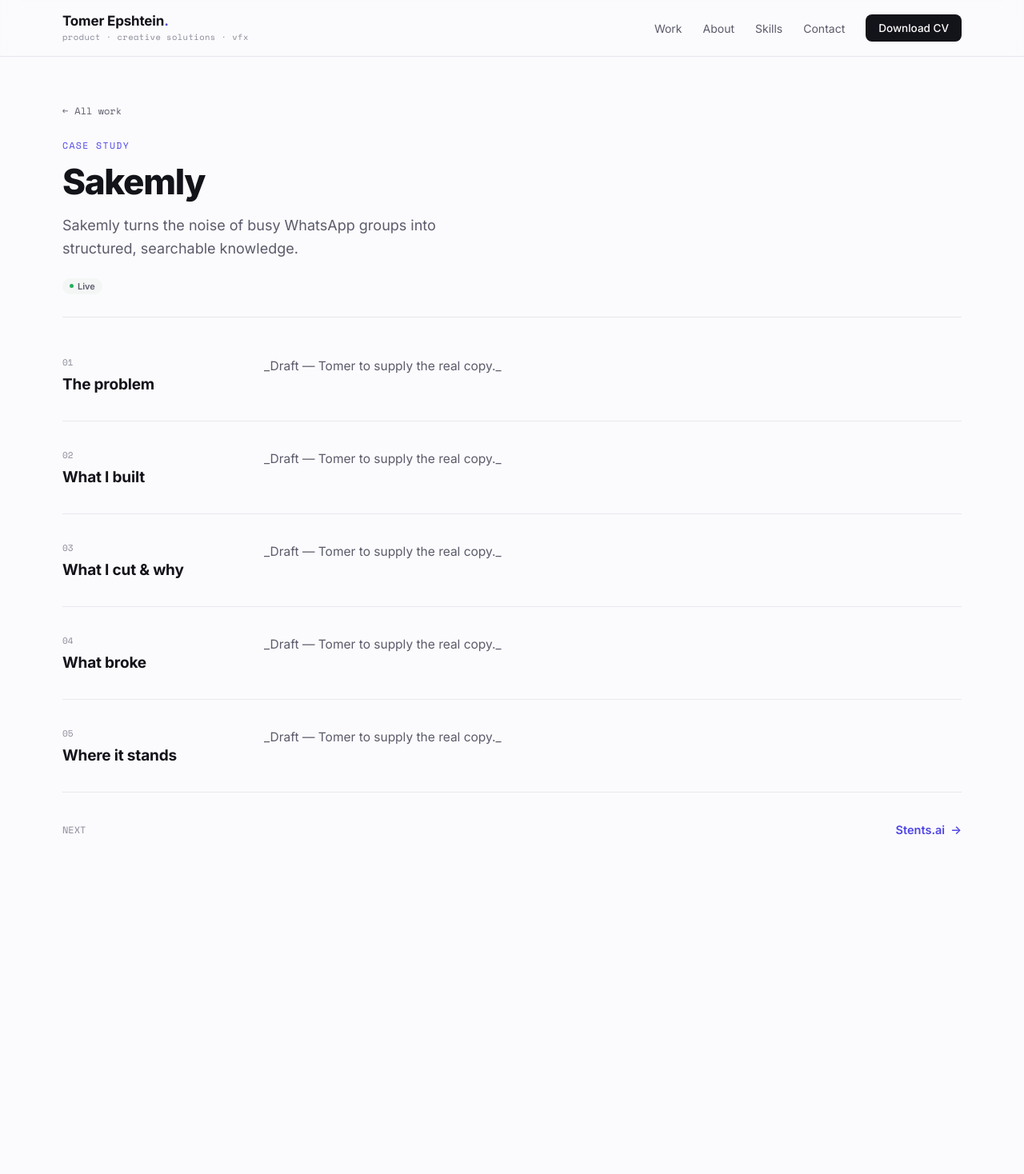
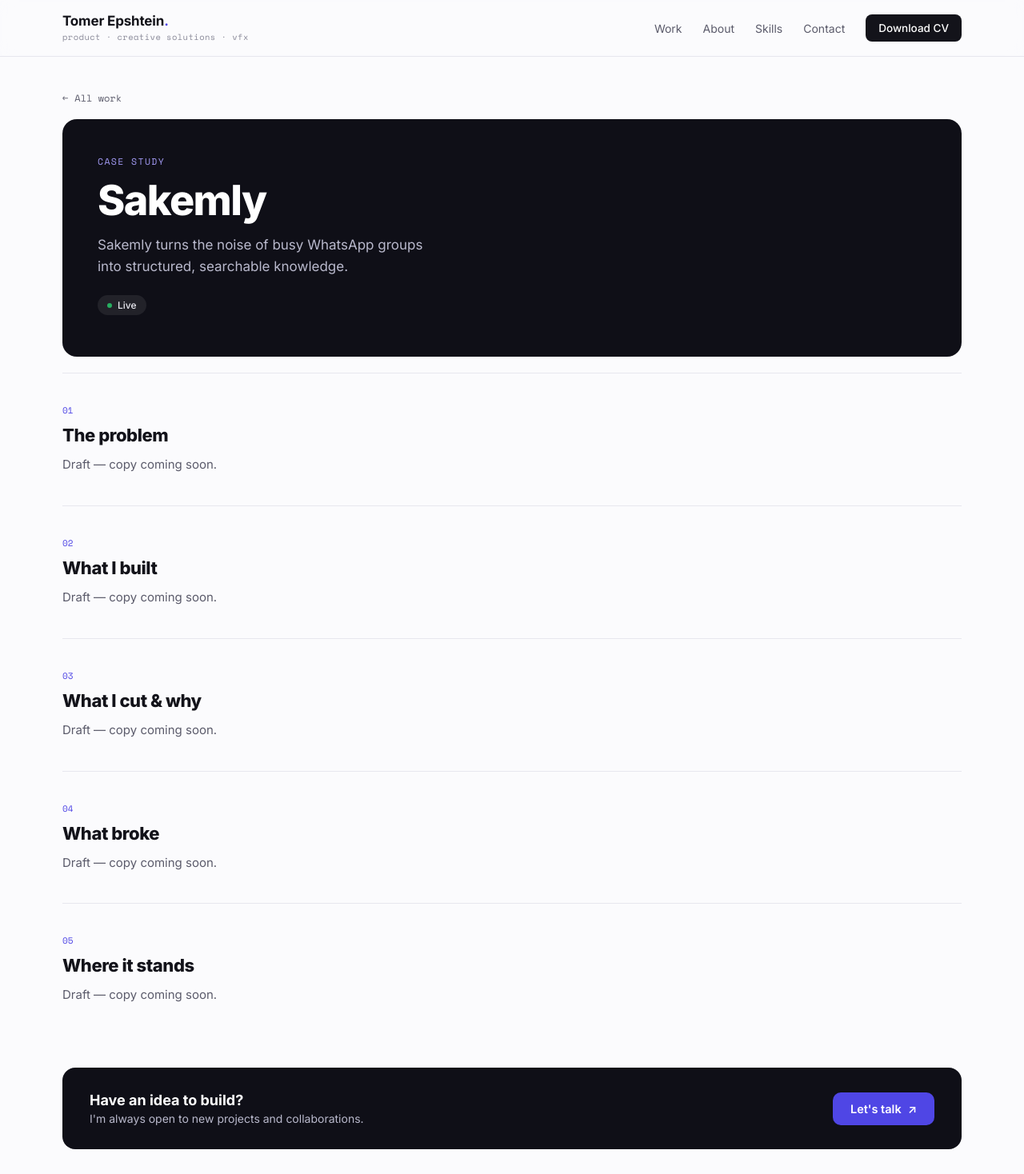
Before and after one commit to tomereps/portfolio, a React (Vite) app: page /work/sakemly in a window 1280 px wide. Shown: the top 1468 px of the page at 80% size. Before the commit the page ends 1086 px from the top, so only its background shows below. Built offline with nearby package versions, Linux system fonts and the light colour scheme.

Commit message:
Rich case-study template: hero, meta bar, structured sections, CTA

```diff
--- a/src/data/projects.js
+++ b/src/data/projects.js
@@ -5,19 +5,7 @@
 
 import stentsOg from '../assets/Stents/OG_IMAGE.png';
 
-/*
- * Case-study sections follow a fixed shape so the CaseStudy template
- * can render any project. Tomer is writing the raw material; the
- * placeholder text below is clearly marked and meant to be replaced.
- *
- *   problem      — the real user and the pain
- *   built        — what I actually shipped
- *   cut          — what I chose NOT to build, and why
- *   broke        — what broke / surprised me
- *   status       — where it stands now
- */
-
-const PLACEHOLDER = '_Draft — Tomer to supply the real copy._';
+const DRAFT = 'Draft — copy coming soon.';
 
 export const shipped = [
   {
@@ -28,19 +16,101 @@
     bg: 'linear-gradient(135deg,#1b1b24,#2a2233)',
     fg: '#c9b8ff',
     frame: 'brief  →  beats  →  storyboard  →  consistent shots',
+    image: stentsOg,
     desc: 'An AI production pipeline that carries a creator from written brief to a consistent storyboard and video — built node by node from my own VFX workflow.',
-    image: stentsOg,
-    stack: ['React Flow', 'AI Pipeline', 'UX', 'Video Gen'],
+
+    // TODO: confirm the real URLs before pushing.
+    website: 'https://stents.ai',
+    demo: '',
+
     caseStudy: {
       intro:
         'Stents.ai carries a creator from written brief to a consistent storyboard and video, node by node.',
-      sections: {
-        problem: PLACEHOLDER,
-        built: PLACEHOLDER,
-        cut: PLACEHOLDER,
-        broke: PLACEHOLDER,
-        status: PLACEHOLDER,
-      },
+      meta: [
+        { label: 'My role', value: 'Product Builder' },
+        { label: 'Duration', value: '2024 – Present' },
+        { label: 'Team', value: 'Solo Project' },
+        { label: 'Tech', value: 'React Flow, Supabase, AI APIs, Node.js' },
+        { label: 'Industry', value: 'AI / Creative Tools · Film & Advertising' },
+      ],
+      sections: [
+        {
+          num: '01',
+          label: 'The problem',
+          lead: 'Creative teams waste hours jumping between tools, struggling to keep consistency across text, images, storyboard and video.',
+          bullets: [
+            'Too many disconnected tools',
+            'Inconsistency in characters and shots',
+            'Hard to iterate and manage feedback',
+            'Slow from idea to final video',
+          ],
+        },
+        {
+          num: '02',
+          label: 'What I built',
+          lead: 'A node-based production platform that connects the entire creative workflow — from brief to final cut.',
+          features: [
+            { title: 'Visual workflow', desc: 'Node-by-node production pipeline.' },
+            { title: 'Consistency engine', desc: 'Characters, style and scenes stay consistent.' },
+            { title: 'AI-powered', desc: 'Leverages leading image & video models.' },
+            { title: 'For teams', desc: 'Share, review and iterate in one place.' },
+          ],
+        },
+        {
+          num: '03',
+          label: 'What I cut & why',
+          lead: 'Focused on a clean, flexible core. Cut complex timeline and editing features to ship faster and validate with real users.',
+          columns: [
+            {
+              title: 'Cut',
+              items: [
+                'Full timeline editor (v1)',
+                'Advanced 3D camera tools',
+                'Built-in asset marketplace',
+              ],
+            },
+            {
+              title: 'Why',
+              items: ['Focus on the core workflow', 'Faster development', 'Ship, learn, iterate'],
+            },
+          ],
+        },
+        {
+          num: '04',
+          label: 'What broke',
+          lead: 'Early AI outputs were inconsistent and unpredictable. Workflows got messy as projects scaled.',
+          columns: [
+            {
+              title: 'What broke',
+              items: [
+                'Character drift between shots',
+                'Wrong camera angles',
+                'Long render times',
+                'Complex branching logic',
+              ],
+            },
+            {
+              title: 'How I fixed it',
+              items: [
+                'Reference locking & seed control',
+                'Smarter prompts & constraints',
+                'Caching & async rendering',
+                'Simplified data model',
+              ],
+            },
+          ],
+        },
+        {
+          num: '05',
+          label: 'Where it stands',
+          lead: 'From brief to consistent storyboard and video — and still growing.',
+          features: [
+            { title: 'Live', desc: 'stents.ai is live and used in real projects.' },
+            { title: 'Growing', desc: 'New features and models added regularly.' },
+            { title: 'Next', desc: 'Team collaboration, advanced editing and more control.' },
+          ],
+        },
+      ],
     },
   },
   {
@@ -52,31 +122,22 @@
     fg: '#7ee2a8',
     frame: 'noisy group chat  →  structured, searchable knowledge',
     desc: 'Turns busy WhatsApp groups into clean, searchable summaries — so you stop scrolling 400 messages to find the one that mattered.',
-    stack: ['React Native', 'Supabase', 'AI / LLM', 'Summaries'],
+    website: '',
+    demo: '',
     caseStudy: {
       intro:
         'Sakemly turns the noise of busy WhatsApp groups into structured, searchable knowledge.',
-      sections: {
-        problem: PLACEHOLDER,
-        built: PLACEHOLDER,
-        cut: PLACEHOLDER,
-        broke: PLACEHOLDER,
-        status: PLACEHOLDER,
-      },
+      sections: [
+        { num: '01', label: 'The problem', lead: DRAFT },
+        { num: '02', label: 'What I built', lead: DRAFT },
+        { num: '03', label: 'What I cut & why', lead: DRAFT },
+        { num: '04', label: 'What broke', lead: DRAFT },
+        { num: '05', label: 'Where it stands', lead: DRAFT },
+      ],
     },
   },
 ];
 
-/* Ordered section metadata for the case-study template. */
-export const caseStudyOrder = [
-  { key: 'problem', label: 'The problem', num: '01' },
-  { key: 'built', label: 'What I built', num: '02' },
-  { key: 'cut', label: 'What I cut & why', num: '03' },
-  { key: 'broke', label: 'What broke', num: '04' },
-  { key: 'status', label: 'Where it stands', num: '05' },
-];
-
-/* Lookup helper used by the case-study route. */
 export function getProject(slug) {
   return shipped.find((p) => p.slug === slug);
 }
--- a/src/pages/CaseStudy.css
+++ b/src/pages/CaseStudy.css
@@ -1,5 +1,5 @@
 .case {
-  padding: 56px 28px 40px;
+  padding: 40px 28px 48px;
 }
 
 .case__back {
@@ -17,123 +17,283 @@
   color: var(--ink);
 }
 
-.case__header {
-  margin-top: 26px;
-  padding-bottom: 28px;
-  border-bottom: 1px solid var(--line);
+/* ---- hero (dark, constrained to content width) -------------------- */
+.case__hero {
+  margin-top: 18px;
+  background: #0f0f17;
+  border-radius: 18px;
+  padding: 44px 44px 52px;
   display: grid;
-  grid-template-columns: 1fr 1.1fr;
-  gap: 40px;
+  grid-template-columns: 1fr 1.15fr;
+  gap: 44px;
   align-items: center;
-}
-
-.case__hero {
-  display: block;
-  width: 100%;
-  height: auto;
-  border: 1px solid var(--line);
-  border-radius: 12px;
 }
 
 .case__eyebrow {
   font-family: var(--mono);
   font-size: 11.5px;
   letter-spacing: 0.12em;
-  color: var(--accent);
+  color: #a39bf5;
   margin-bottom: 14px;
 }
 
 .case__title {
-  font-size: 44px;
-  line-height: 1.05;
+  font-size: 52px;
+  line-height: 1.02;
   letter-spacing: -0.03em;
-  color: var(--ink);
+  color: #fff;
   margin: 0;
   font-weight: 800;
 }
 
 .case__intro {
-  font-size: 18px;
+  font-size: 17px;
   line-height: 1.6;
-  color: var(--sub);
-  max-width: 620px;
-  margin-top: 18px;
+  color: #b9b9cc;
+  margin: 16px 0 0;
+  max-width: 440px;
 }
 
-.case__meta {
-  display: flex;
-  align-items: center;
-  gap: 18px;
-  margin-top: 22px;
-  flex-wrap: wrap;
-}
-
-.case__status {
-  font-size: 11px;
-  font-weight: 600;
-  padding: 3px 9px;
-  border-radius: 99px;
+.case__badge {
   display: inline-flex;
   align-items: center;
-  gap: 5px;
-}
-
-.case__status-dot {
-  width: 5px;
-  height: 5px;
+  gap: 7px;
+  margin-top: 22px;
+  background: rgba(255, 255, 255, 0.08);
+  color: #e7e7ee;
+  font-size: 12px;
+  font-weight: 500;
+  padding: 5px 12px;
   border-radius: 99px;
 }
 
-.case__chip {
+.case__badge-dot {
+  width: 6px;
+  height: 6px;
+  border-radius: 99px;
+  background: #27ae60;
+}
+
+.case__actions {
+  display: flex;
+  flex-wrap: wrap;
+  gap: 12px;
+  margin-top: 26px;
+}
+
+.case__btn {
+  padding: 12px 22px;
+  border-radius: 10px;
+  font-size: 14.5px;
+  font-weight: 600;
+  text-decoration: none;
+  display: inline-flex;
+  align-items: center;
+  gap: 8px;
+}
+
+.case__btn--primary {
+  background: var(--accent);
+  color: #fff;
+}
+
+.case__btn--ghost {
+  border: 1px solid #3a3a4a;
+  color: #fff;
+  font-weight: 500;
+}
+
+.case__hero-img {
+  display: block;
+  width: 100%;
+  height: auto;
+  border-radius: 12px;
+  border: 1px solid rgba(255, 255, 255, 0.08);
+}
+
+/* ---- meta bar (raised white card overlapping the hero) ------------ */
+.case__meta {
+  position: relative;
+  z-index: 2;
+  margin: -28px 18px 0;
+  background: #fff;
+  border: 1px solid var(--line);
+  border-radius: 14px;
+  box-shadow: 0 18px 40px -28px rgba(20, 20, 40, 0.25);
+  padding: 22px 26px;
+  display: grid;
+  grid-template-columns: repeat(5, 1fr);
+  gap: 22px;
+}
+
+.case__meta-label {
   font-family: var(--mono);
   font-size: 10.5px;
+  letter-spacing: 0.04em;
   color: var(--faint);
-  border: 1px solid var(--line);
-  padding: 3px 8px;
-  border-radius: 6px;
+  margin-bottom: 6px;
 }
 
-.case__chips {
-  display: flex;
-  flex-wrap: wrap;
-  gap: 6px;
+.case__meta-value {
+  font-size: 13.5px;
+  line-height: 1.4;
+  color: var(--ink);
+  font-weight: 500;
 }
 
+/* ---- sections ----------------------------------------------------- */
 .case__sections {
-  margin-top: 14px;
+  margin-top: 20px;
 }
 
 .case__section {
   display: grid;
-  grid-template-columns: 220px 1fr;
-  gap: 32px;
-  padding: 34px 0;
-  border-bottom: 1px solid var(--line);
+  grid-template-columns: 300px 1fr;
+  gap: 44px;
+  padding: 38px 0;
+  border-top: 1px solid var(--line);
+  align-items: start;
 }
 
 .case__section-num {
   font-family: var(--mono);
   font-size: 11px;
-  color: var(--faint);
-  margin-bottom: 8px;
+  color: var(--accent);
+  margin-bottom: 10px;
 }
 
 .case__section-label {
-  font-size: 19px;
-  font-weight: 700;
+  font-size: 22px;
+  font-weight: 800;
+  letter-spacing: -0.02em;
   color: var(--ink);
-  letter-spacing: -0.01em;
+  margin: 0 0 12px;
+}
+
+.case__section-lead {
+  font-size: 15px;
+  line-height: 1.65;
+  color: var(--sub);
+  margin: 0;
 }
 
 .case__section-body {
-  font-size: 15.5px;
-  line-height: 1.7;
-  color: var(--sub);
-  max-width: 640px;
+  background: #f7f7fa;
+  border: 1px solid var(--line);
+  border-radius: 14px;
+  padding: 24px 26px;
 }
 
+/* bullets */
+.case__bullets {
+  list-style: none;
+  margin: 0;
+  padding: 0;
+}
+
+.case__bullets li {
+  position: relative;
+  padding-left: 18px;
+  margin-bottom: 10px;
+  font-size: 14px;
+  line-height: 1.5;
+  color: var(--sub);
+}
+
+.case__bullets li:last-child {
+  margin-bottom: 0;
+}
+
+.case__bullets li::before {
+  content: '';
+  position: absolute;
+  left: 0;
+  top: 8px;
+  width: 5px;
+  height: 5px;
+  border-radius: 99px;
+  background: var(--accent);
+}
+
+/* feature grid */
+.case__features {
+  display: grid;
+  grid-template-columns: 1fr 1fr;
+  gap: 18px 24px;
+}
+
+.case__feature-title {
+  font-size: 14.5px;
+  font-weight: 600;
+  color: var(--ink);
+  margin-bottom: 4px;
+}
+
+.case__feature-desc {
+  font-size: 13px;
+  line-height: 1.5;
+  color: var(--sub);
+}
+
+/* two columns (cut/why, broke/fixed) */
+.case__cols {
+  display: grid;
+  grid-template-columns: 1fr 1fr;
+  gap: 28px;
+}
+
+.case__col-title {
+  font-family: var(--mono);
+  font-size: 11px;
+  letter-spacing: 0.06em;
+  text-transform: uppercase;
+  color: var(--ink);
+  font-weight: 700;
+  margin-bottom: 12px;
+}
+
+/* ---- CTA ---------------------------------------------------------- */
+.case__cta {
+  margin-top: 40px;
+  background: #0f0f17;
+  border-radius: 16px;
+  padding: 30px 34px;
+  display: flex;
+  align-items: center;
+  justify-content: space-between;
+  gap: 20px;
+  flex-wrap: wrap;
+}
+
+.case__cta-title {
+  font-size: 18px;
+  font-weight: 700;
+  color: #fff;
+}
+
+.case__cta-text {
+  font-size: 14px;
+  color: #b9b9cc;
+  margin: 4px 0 0;
+}
+
+.case__cta-btn {
+  background: var(--accent);
+  color: #fff;
+  padding: 12px 22px;
+  border-radius: 10px;
+  font-size: 14.5px;
+  font-weight: 600;
+  text-decoration: none;
+  display: inline-flex;
+  align-items: center;
+  gap: 8px;
+  white-space: nowrap;
+}
+
+/* ---- next + missing ----------------------------------------------- */
 .case__next {
-  margin-top: 38px;
+  margin-top: 30px;
   display: flex;
   justify-content: space-between;
   align-items: center;
@@ -163,16 +323,29 @@
   text-decoration: none;
 }
 
+/* ---- responsive --------------------------------------------------- */
 @media (max-width: 860px) {
+  .case__hero {
+    grid-template-columns: 1fr;
+    gap: 28px;
+    padding: 32px 24px 40px;
+  }
   .case__title {
-    font-size: 32px;
+    font-size: 36px;
   }
-  .case__header {
-    grid-template-columns: 1fr;
-    gap: 24px;
+  .case__meta {
+    grid-template-columns: 1fr 1fr;
+    gap: 18px;
+    margin: -24px 0 0;
   }
   .case__section {
     grid-template-columns: 1fr;
-    gap: 10px;
+    gap: 18px;
+    padding: 30px 0;
+  }
+  .case__features,
+  .case__cols {
+    grid-template-columns: 1fr;
+    gap: 18px;
   }
 }
--- a/src/pages/CaseStudy.jsx
+++ b/src/pages/CaseStudy.jsx
@@ -1,12 +1,49 @@
 import { useEffect } from 'react';
 import { useParams, Link } from 'react-router-dom';
-import { shipped, getProject, caseStudyOrder } from '../data/projects';
+import { shipped, getProject } from '../data/projects';
 import './CaseStudy.css';
 
-const STATUS_COLORS = {
-  Live: { bg: '#f4f6f5', fg: 'var(--sub)', dot: '#27ae60' },
-  'In progress': { bg: 'var(--accent-soft)', fg: 'var(--accent)', dot: 'var(--accent)' },
-};
+/* renders whichever content shape a section carries */
+function SectionContent({ section }) {
+  if (section.bullets) {
+    return (
+      <ul className="case__bullets">
+        {section.bullets.map((b) => (
+          <li key={b}>{b}</li>
+        ))}
+      </ul>
+    );
+  }
+  if (section.features) {
+    return (
+      <div className="case__features">
+        {section.features.map((f) => (
+          <div className="case__feature" key={f.title}>
+            <div className="case__feature-title">{f.title}</div>
+            <div className="case__feature-desc">{f.desc}</div>
+          </div>
+        ))}
+      </div>
+    );
+  }
+  if (section.columns) {
+    return (
+      <div className="case__cols">
+        {section.columns.map((col) => (
+          <div className="case__col" key={col.title}>
+            <div className="case__col-title">{col.title}</div>
+            <ul className="case__bullets">
+              {col.items.map((it) => (
+                <li key={it}>{it}</li>
+              ))}
+            </ul>
+          </div>
+        ))}
+      </div>
+    );
+  }
+  return null;
+}
 
 export default function CaseStudy() {
   const { slug } = useParams();
@@ -25,8 +62,9 @@
     );
   }
 
-  const st = STATUS_COLORS[project.status] || STATUS_COLORS.Live;
+  const cs = project.caseStudy;
   const next = shipped.find((p) => p.slug !== project.slug);
+  const hasBody = (s) => s.bullets || s.features || s.columns;
 
   return (
     <article className="case shell">
@@ -34,44 +72,87 @@
         <span aria-hidden>←</span> All work
       </Link>
 
-      <header className="case__header">
-        <div className="case__header-text">
+      <div className="case__hero">
+        <div className="case__hero-text">
           <div className="case__eyebrow">CASE STUDY</div>
           <h1 className="case__title">{project.name}</h1>
-          <p className="case__intro">{project.caseStudy.intro}</p>
-
-          <div className="case__meta">
-            <span
-              className="case__status"
-              style={{ background: st.bg, color: st.fg }}
-            >
-              <span className="case__status-dot" style={{ background: st.dot }} />
-              {project.status}
-            </span>
-          </div>
+          <p className="case__intro">{cs.intro}</p>
+          <span className="case__badge">
+            <span className="case__badge-dot" />
+            {project.status}
+          </span>
+          {(project.website || project.demo) && (
+            <div className="case__actions">
+              {project.website && (
+                <a
+                  className="case__btn case__btn--primary"
+                  href={project.website}
+                  target="_blank"
+                  rel="noreferrer"
+                >
+                  Visit {project.name} <span aria-hidden>↗</span>
+                </a>
+              )}
+              {project.demo && (
+                <a
+                  className="case__btn case__btn--ghost"
+                  href={project.demo}
+                  target="_blank"
+                  rel="noreferrer"
+                >
+                  View demo
+                </a>
+              )}
+            </div>
+          )}
         </div>
-
         {project.image && (
           <img
-            className="case__hero"
+            className="case__hero-img"
             src={project.image}
-            alt={`${project.name} — product overview`}
+            alt={`${project.name} product`}
           />
         )}
-      </header>
+      </div>
+
+      {cs.meta && (
+        <div className="case__meta">
+          {cs.meta.map((m) => (
+            <div className="case__meta-item" key={m.label}>
+              <div className="case__meta-label">{m.label}</div>
+              <div className="case__meta-value">{m.value}</div>
+            </div>
+          ))}
+        </div>
+      )}
 
       <div className="case__sections">
-        {caseStudyOrder.map(({ key, label, num }) => (
-          <section className="case__section" key={key}>
-            <div>
-              <div className="case__section-num">{num}</div>
-              <div className="case__section-label">{label}</div>
+        {cs.sections.map((s) => (
+          <section className="case__section" key={s.num}>
+            <div className="case__section-head">
+              <div className="case__section-num">{s.num}</div>
+              <h2 className="case__section-label">{s.label}</h2>
+              <p className="case__section-lead">{s.lead}</p>
             </div>
-            <div className="case__section-body">
-              {project.caseStudy.sections[key]}
-            </div>
+            {hasBody(s) && (
+              <div className="case__section-body">
+                <SectionContent section={s} />
+              </div>
+            )}
           </section>
         ))}
+      </div>
+
+      <div className="case__cta">
+        <div>
+          <div className="case__cta-title">Have an idea to build?</div>
+          <p className="case__cta-text">
+            I'm always open to new projects and collaborations.
+          </p>
+        </div>
+        <Link className="case__cta-btn" to="/#contact">
+          Let's talk <span aria-hidden>↗</span>
+        </Link>
       </div>
 
       {next && (
```
